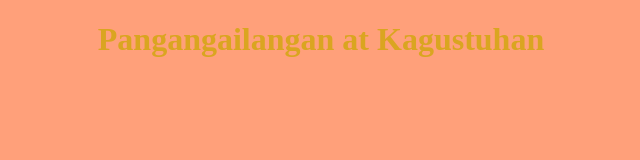
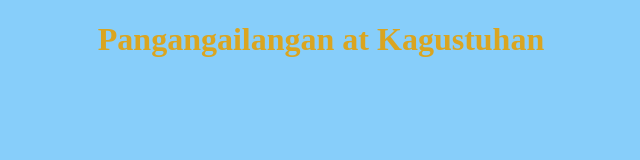
Before and after one commit to John-TBa/lessons-collection, a plain HTML site: page Pangangailangan at Kagustuhan.html in a window 1280 px wide. Shown: the whole page, without its empty margins (319-959 px from the left). Drawn offline with Linux system fonts and the light colour scheme.

Commit message:
8/10/2026, 7:26 PM

```diff
--- a/Pangangailangan at Kagustuhan.html
+++ b/Pangangailangan at Kagustuhan.html
@@ -5,7 +5,7 @@
     <meta name="viewport" content="width=device-width, initial-scale=1.0">
     <title>AP Aralin 7</title>
 </head>
-<body style="background-color: lightsalmon;">
+<body style="background-color: lightskyblue;">
     <h1 style="text-align: center;color:goldenrod">Pangangailangan at Kagustuhan</h1>
 </body>
 </html>
```
